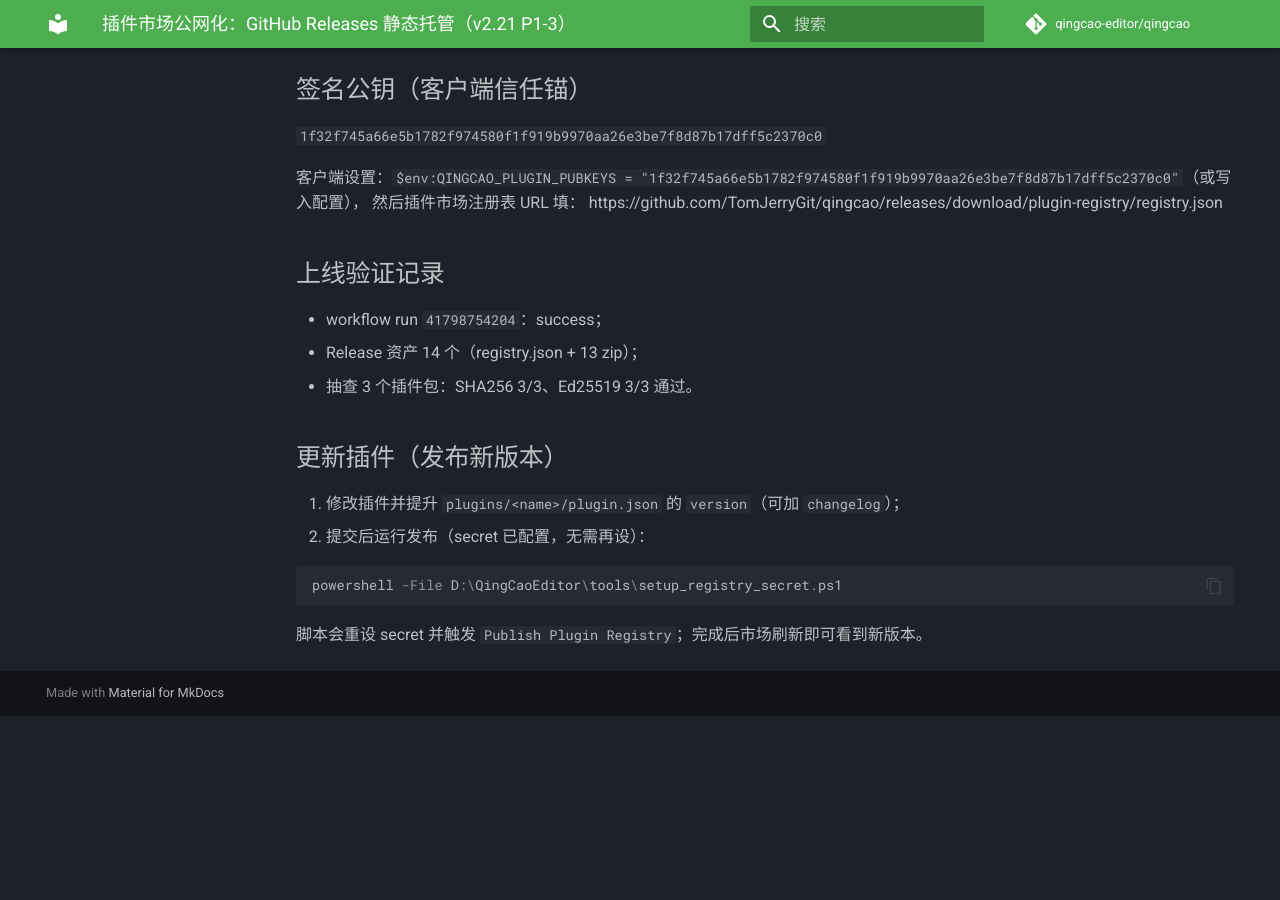
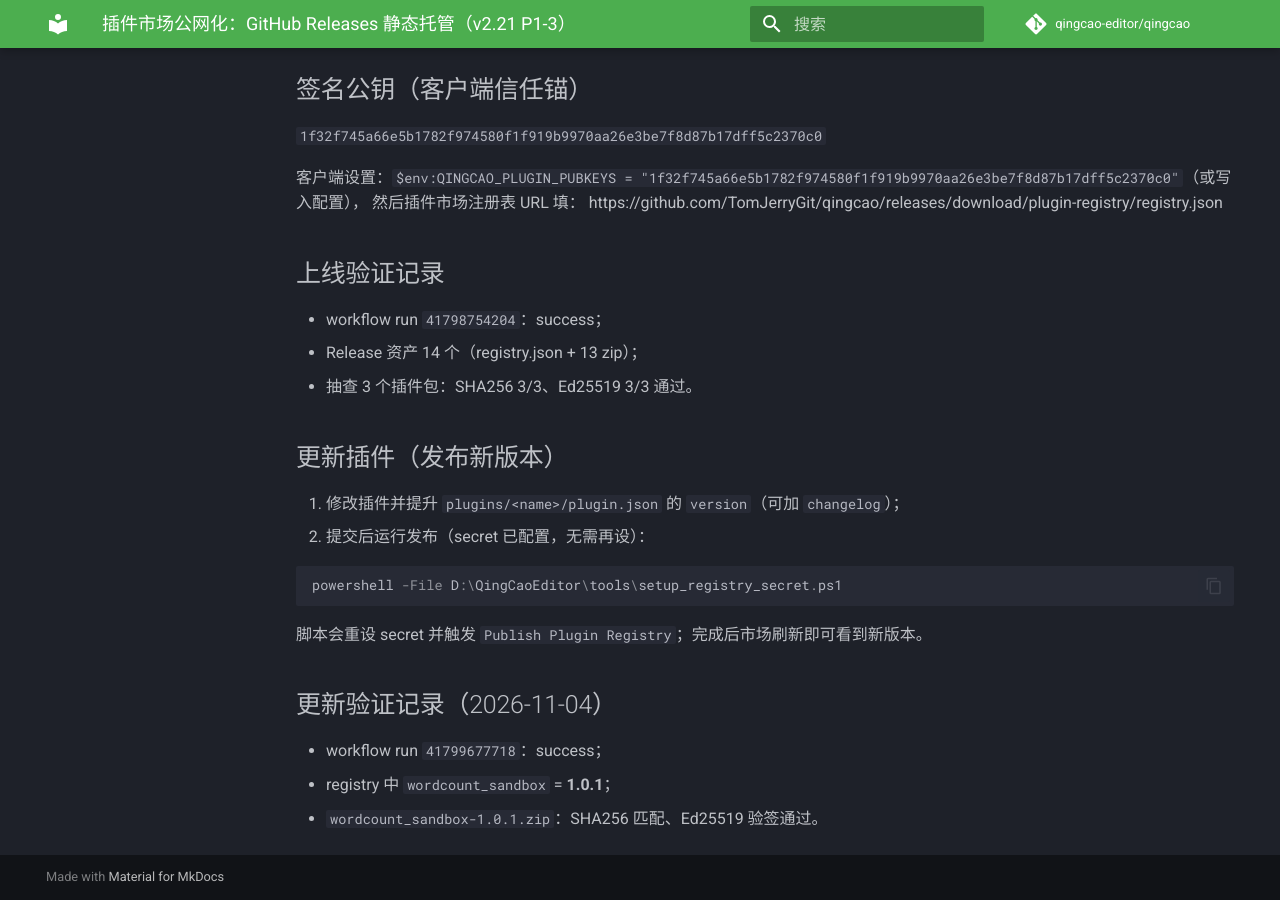
Before and after one commit to TomJerryGit/qingcao, an MkDocs documentation site: the page built from docs/plugin_registry_github_releases.md, in a window 1280 px wide and 900 px high, scrolled down 916 px. Built offline with MkDocs 1.6.1 and Material for MkDocs 9.7.7, drawn with Linux system fonts in a browser that asks for light colours; comment, search, counter and statistics services are not loaded; before the commit the page ends 1632 px from its top, so only the background shows below that.

Commit message:
docs: 插件在线更新闭环验证记录（1.0.1）

````diff
--- a/docs/plugin_registry_github_releases.md
+++ b/docs/plugin_registry_github_releases.md
@@ -56,3 +56,9 @@
 ```
 
 脚本会重设 secret 并触发 `Publish Plugin Registry`；完成后市场刷新即可看到新版本。
+
+## 更新验证记录（2026-11-04）
+
+- workflow run `41799677718`：success；
+- registry 中 `wordcount_sandbox` = **1.0.1**；
+- `wordcount_sandbox-1.0.1.zip`：SHA256 匹配、Ed25519 验签通过。
````
Also changed, not shown: CHANGELOG.md (+5 -0 lines).
